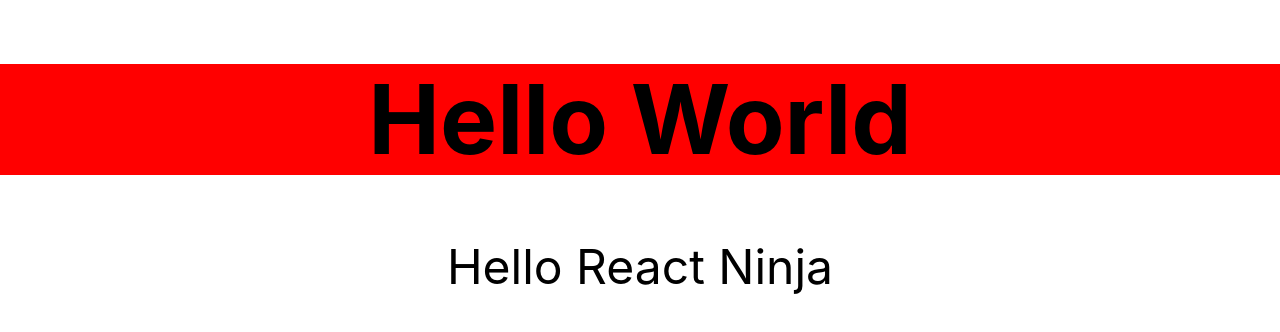
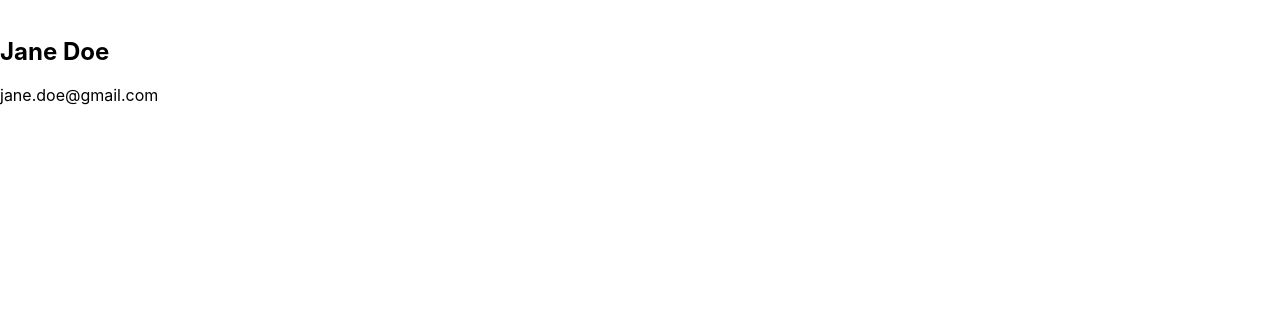
Before and after one commit to KatieStairs/robofriends, a React (Create React App) app: page / in a window 1280 px wide. Shown: the top 332 px of the page. Built offline with nearby package versions, Linux system fonts and the light colour scheme.

Commit message:
Cleaned up files and started the Card component.

```diff
--- /dev/null
+++ b/src/Card.js
@@ -0,0 +1,15 @@
+import React from "react";
+
+const Card = () => {
+  return (
+    <div>
+      <img src='' />
+      <div>
+        <h2>Jane Doe</h2>
+        <p>jane.doe@gmail.com</p>
+      </div>
+    </div>
+  )
+}
+
+export default Card;
--- a/src/Hello.css
+++ /dev/null
@@ -1,3 +0,0 @@
-h1 {
-  background-color: red;
-}
--- a/src/Hello.js
+++ /dev/null
@@ -1,14 +0,0 @@
-import React from 'react';
-import './Hello.css'
-
-const Hello = (props) => {
-    return (
-    <div className='f1 tc'>
-    <h1>Hello World</h1>
-    <p>{props.greeting}</p>
-    </div>
-  );
-}
-
-
-export default Hello;
--- a/src/index.js
+++ b/src/index.js
@@ -1,14 +1,14 @@
 import React from 'react';
 import ReactDOM from 'react-dom/client';
 import './index.css';
-import Hello from './Hello';
+import Card from './Card';
 import reportWebVitals from './reportWebVitals';
 import 'tachyons';
 
 const root = ReactDOM.createRoot(document.getElementById('root'));
 root.render(
   <React.StrictMode>
-    <Hello greeting={'Hello React Ninja'}/>
+    <Card/>
   </React.StrictMode>
 );
 
```
Also changed, not shown: src/App.css (deleted, +0 -38 lines), src/App.js (deleted, +0 -28 lines), src/setupTests.js (deleted, +0 -5 lines), src/logo.svg (deleted), 1 other file (tests, documents, lock files or other folders).
